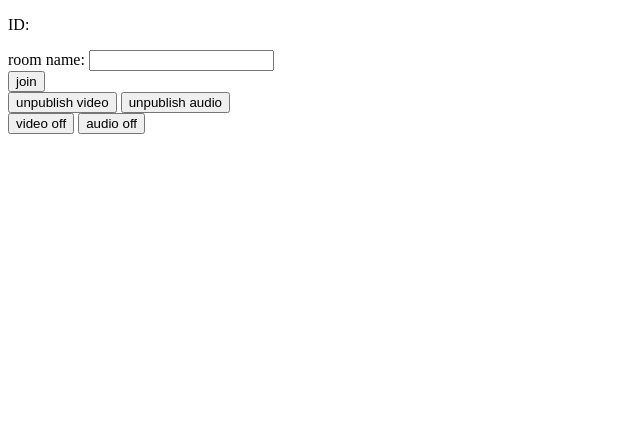
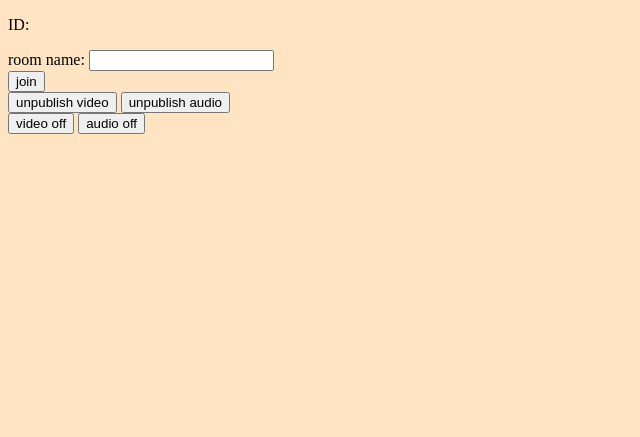
Before and after one commit to AkasaMirror/remoteClassApp, a website built with Parcel: page src/index.html in a window 1280 px wide. Shown: the whole page, without its empty margins (0-640 px from the left). Built offline with nearby package versions, Linux system fonts and the light colour scheme; what @skyway-sdk/room would draw is missing.

Commit message:
eighth-commit

```diff
--- a/src/index.html
+++ b/src/index.html
@@ -25,6 +25,7 @@
     <meta charset="UTF-8" />
     <meta name="viewport" content="width=device-width" />
     <title>SkyWay Tutorial</title>
+    <link rel='stylesheet' href='./style.css' />
   </head>
   <body>
     <p>ID: <span id="my-id"></span></p>
--- /dev/null
+++ b/src/style.css
@@ -0,0 +1,14 @@
+body {
+    background-color: bisque;
+}
+
+tab {
+
+    color: gray;
+}
+
+video {
+    width: 300px;
+    height: 300px;
+    object-fit: cover;
+}
```
